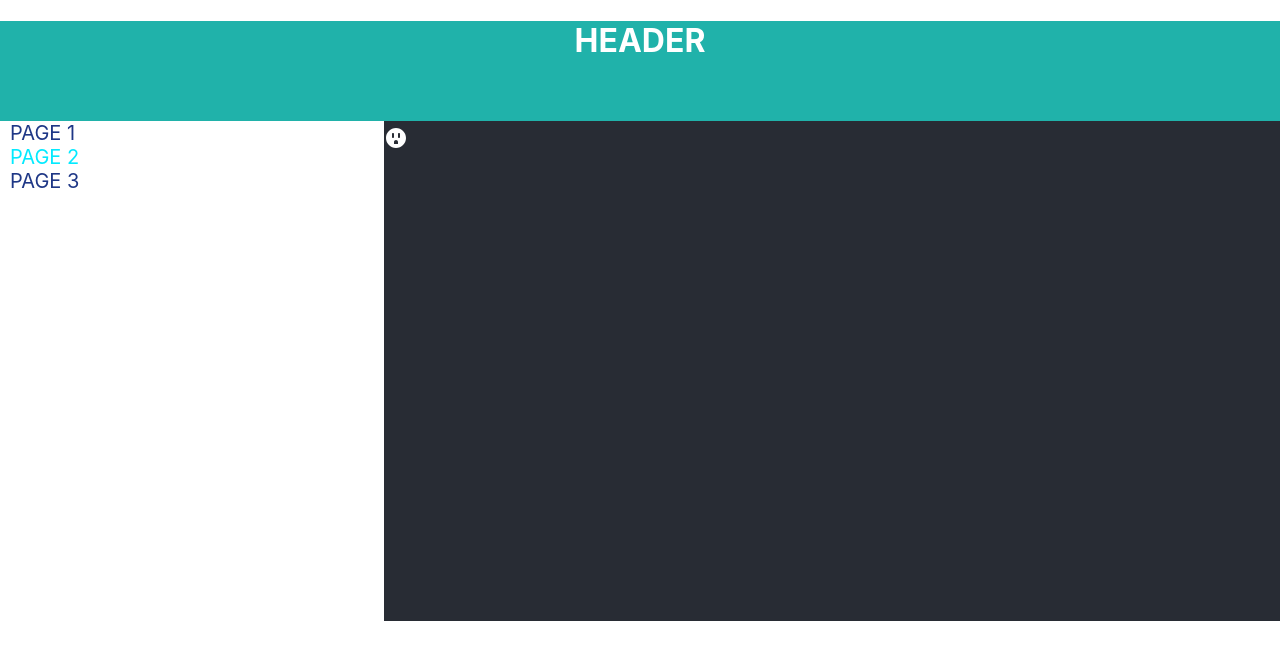
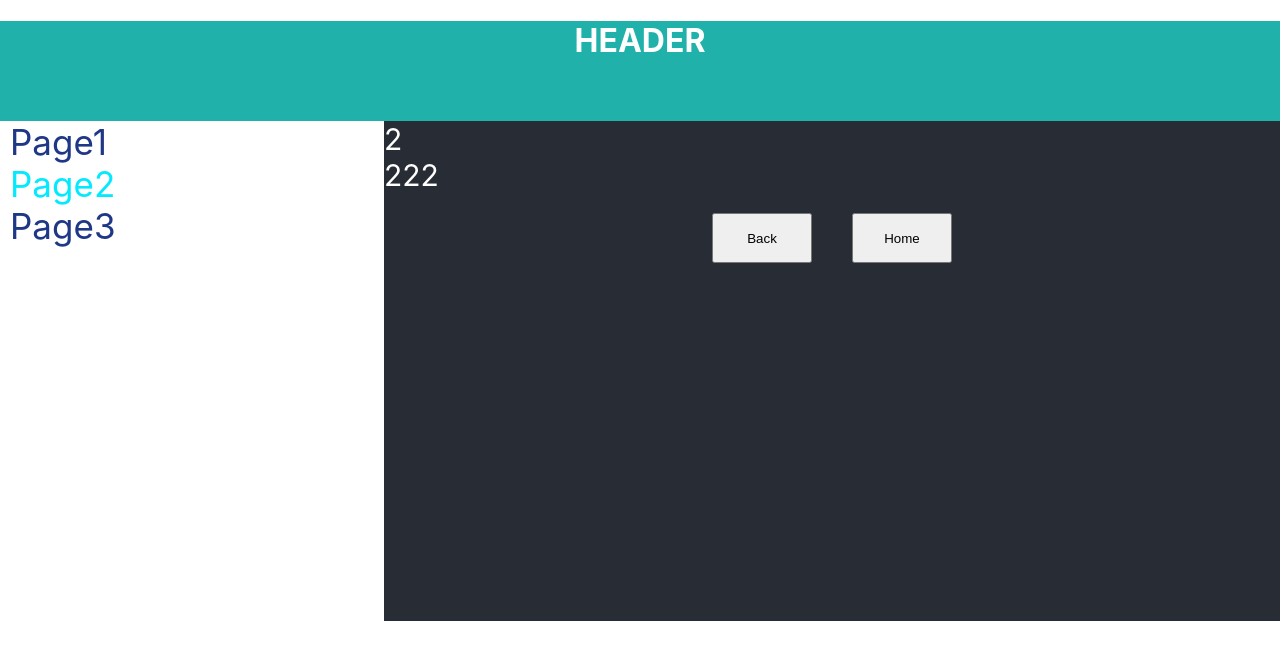
Before and after one commit to IJTINK7/new_practice, a React (Create React App) app: page /page/1 in a window 1280 px wide. Shown: the top 660 px of the page. Built offline with nearby package versions, Linux system fonts and the light colour scheme.

Commit message:
Final Routing practice

```diff
--- /dev/null
+++ b/src/App.css
@@ -0,0 +1,38 @@
+.App {
+  text-align: center;
+}
+
+.App-logo {
+  height: 40vmin;
+  pointer-events: none;
+}
+
+@media (prefers-reduced-motion: no-preference) {
+  .App-logo {
+    animation: App-logo-spin infinite 20s linear;
+  }
+}
+
+.App-header {
+  background-color: #282c34;
+  min-height: 100vh;
+  display: flex;
+  flex-direction: column;
+  align-items: center;
+  justify-content: center;
+  font-size: calc(10px + 2vmin);
+  color: white;
+}
+
+.App-link {
+  color: #61dafb;
+}
+
+@keyframes App-logo-spin {
+  from {
+    transform: rotate(0deg);
+  }
+  to {
+    transform: rotate(360deg);
+  }
+}
--- a/src/App.tsx
+++ b/src/App.tsx
@@ -1,44 +1,15 @@
 import React from 'react';
-import {Outlet} from "@mui/icons-material";
-import styles from "./components/Site.module.css";
-import {NavLink} from "react-router-dom";
-import styled from "styled-components";
+import './App.css';
+import {Site} from "./components/Site";
+
 
 function App() {
     return (
-        <>
-            <div className={styles.header}><h1>HEADER</h1></div>
-            <div className={styles.body}>
-                <div className={styles.nav}>
-                    <NavWrapper><NavLink to={'/page/0'}>PAGE 1</NavLink></NavWrapper>
-                    <NavWrapper><NavLink to={'/page/1'}>PAGE 2</NavLink></NavWrapper>
-                    <NavWrapper><NavLink to={'/page/2'}>PAGE 3</NavLink></NavWrapper>
-                </div>
-                <div className={styles.content}>
-                    <Outlet/>
-                </div>
-            </div>
-        </>
+        <div>
+            <Site/>
+        </div>
     );
 }
-export default App;
 
 
-const NavWrapper = styled.div`
-    margin-left: 10px;
-    font-size: 20px;
-
-    & > a {
-        text-decoration: none;
-        color: #1e3786;
-    }
-
-    & > a.active {
-        text-decoration: none;
-        color: #03eaff;
-    }
-
-    & > a:hover {
-        color: steelblue; /* Цвет ссылки */
-    }
-`
+export default App;
--- a/src/components/Content.tsx
+++ b/src/components/Content.tsx
@@ -1,14 +1,14 @@
 import React from 'react';
-import {useNavigate} from "react-router-dom";
+import { useNavigate } from 'react-router-dom';
 
-type ContentPropsType = {
+export type ContentPropsType = {
 	heading: number
 	about: number
 }
 
-export const Content = (props: ContentPropsType) => {
-	const navigate = useNavigate()
+export const Content = (props: any) => {
 
+	const navigate = useNavigate();
 	const onClickBackHandler = () => {
 		navigate(-1)
 	}
@@ -18,10 +18,8 @@ export const Content = (props: ContentPropsType) => {
 
 	return (
 		<div>
-			<div>
-				<div>{props.heading}</div>
-				<div>{props.about}</div>
-			</div>
+			<div>{props.heading}</div>
+			<div>{props.about}</div>
 			<div style={{display: "flex", justifyContent: "center"}}>
 				<button onClick={onClickBackHandler} style={{margin: "20px", width: "100px", height: "50px"}}>Back</button>
 				<button onClick={onClickHomeHandler} style={{margin: "20px", width: "100px", height: "50px"}}>Home</button>
--- a/src/components/Site.module.css
+++ b/src/components/Site.module.css
@@ -1,4 +1,4 @@
-.header{
+.header {
     background-color: lightseagreen;
     width: 100%;
     height: 100px;
@@ -8,6 +8,7 @@
 
 .body{
     display: flex;
+
 }
 
 .nav{
@@ -16,6 +17,7 @@
     width: 30%;
     color:#282c34;
     font-size: 30px;
+
 }
 
 .content{
@@ -26,6 +28,7 @@
     font-size: 30px;
 }
 
+
 .navLink{
     color: #282c34;
     text-decoration: none;
--- a/src/components/Site.tsx
+++ b/src/components/Site.tsx
@@ -1,19 +1,21 @@
 import React from 'react';
+import {Navigate, NavLink, Route, Routes} from 'react-router-dom';
 import styles from './Site.module.css'
-import {Error404} from "./pages/Error404";
-import {Navigate, NavLink, Route, Routes} from "react-router-dom";
 import {Page} from "./pages/Page";
 import {dataState} from "./dataState/dataState";
+import {Error404} from "./pages/Error404";
 import styled from "styled-components";
+
+
 export const Site = () => {
     return (
         <div>
             <div className={styles.header}><h1>HEADER</h1></div>
             <div className={styles.body}>
                 <div className={styles.nav}>
-                    <NavWrapper><NavLink to={"/page/0"}>Page 1</NavLink></NavWrapper>
-                    <NavWrapper><NavLink to={"/page/1"}>Page 2</NavLink></NavWrapper>
-                    <NavWrapper><NavLink to={"/page/2"}>Page 3</NavLink></NavWrapper>
+                    <NavWrapper><NavLink to={"/page/0"}>Page1</NavLink></NavWrapper>
+                    <NavWrapper><NavLink to={"/page/1"}>Page2</NavLink></NavWrapper>
+                    <NavWrapper><NavLink to={"/page/2"}>Page3</NavLink></NavWrapper>
                 </div>
                 <div className={styles.content}>
                    <Routes>
@@ -21,17 +23,16 @@ export const Site = () => {
                         <Route path={"/page/:stolenID"} element={<Page pages={dataState.pages}/>}/>
                        <Route path={"/*"} element={<Error404/>}/>
                    </Routes>
+
                 </div>
             </div>
         </div>
     );
 };
 
-//Обратите внимание,что ниже после styled.div используются обратные кавычки ` `, которые закрываются на 47-строке
-
 const NavWrapper = styled.div `
 	margin-left: 10px;
-font-size: 50px;
+	font-size: 35px;
 
 & > a {
 	text-decoration: none;
--- a/src/components/pages/Error404.tsx
+++ b/src/components/pages/Error404.tsx
@@ -2,8 +2,7 @@ import React from 'react';
 import {useNavigate} from "react-router-dom";
 
 export const Error404 = () => {
-	const navigate = useNavigate()
-
+    const navigate = useNavigate();
     const onClickBackHandler = () => {
         navigate(-1)
     }
@@ -13,11 +12,13 @@ export const Error404 = () => {
 
     return (
         <div>
-			<div>Error404</div>
+            Error404
             <div style={{display: "flex", justifyContent: "center"}}>
                 <button onClick={onClickBackHandler} style={{margin: "20px", width: "100px", height: "50px"}}>Back</button>
                 <button onClick={onClickHomeHandler} style={{margin: "20px", width: "100px", height: "50px"}}>Home</button>
             </div>
         </div>
+
+
     );
 };
--- a/src/components/pages/Page.tsx
+++ b/src/components/pages/Page.tsx
@@ -1,23 +1,21 @@
 import React from 'react';
 import {PagesType} from "../dataState/dataState";
 import {useParams} from "react-router-dom";
+import {Error404} from "./Error404";
+import {Content} from "../Content";
 import {HomePage} from "../HomePage";
-import {Content} from "../Content";
-import {Error404} from "./Error404";
 
-type PagePropsType={
+type PropsType = {
 	pages: PagesType[]
 }
-
-export const Page = (props:PagePropsType) => {
-	const params = useParams()
-	// {stolenID:"0"}
-	console.log(params)
+export const Page = (props: PropsType) => {
+	const params = useParams();
 	return(
-			Number(params.stolenID) === 0
+		Number(params.stolenID) === 0
 			? <HomePage heading={props.pages[Number(params.stolenID)].heading} about={props.pages[Number(params.stolenID)].about}/>
-			: props.pages[Number(params.stolenID)]
-			?<Content heading={props.pages[Number(params.stolenID)].heading} about={props.pages[Number(params.stolenID)].about}/>
+			:
+		props.pages[Number(params.stolenID)]
+			? <Content heading={props.pages[Number(params.stolenID)].heading} about={props.pages[Number(params.stolenID)].about}/>
 			: <Error404/>
 	);
 };
--- a/src/index.tsx
+++ b/src/index.tsx
@@ -1,18 +1,17 @@
 import React from 'react';
 import ReactDOM from 'react-dom/client';
 import './index.css';
+import App from './App';
 import reportWebVitals from './reportWebVitals';
-import {RouterProvider} from "react-router-dom";
-import {Router} from "./routes/Router"
+import {BrowserRouter} from "react-router-dom";
 
 const root = ReactDOM.createRoot(
   document.getElementById('root') as HTMLElement
 );
 root.render(
-  // <BrowserRouter>
-  //   <App />
-  // </BrowserRouter>
-    <RouterProvider router={Router}/>
+  <BrowserRouter>
+    <App />
+  </BrowserRouter>
 );
 
 // If you want to start measuring performance in your app, pass a function
--- a/src/routes/Router.tsx
+++ /dev/null
@@ -1,21 +0,0 @@
-import { createBrowserRouter } from "react-router-dom";
-import App from "../App";
-import {Error404} from "../components/pages/Error404";
-import {Page} from "../components/pages/Page";
-import {dataState} from "../components/dataState/dataState";
-
-export const Router = createBrowserRouter([
-	{
-		path: "/",
-		element: <App/>,
-		errorElement: <Error404/>,
-		children: [
-			{
-				path: "/page/:id",
-				element: (
-					<Page pages={dataState.pages}/>
-				),
-			},
-		],
-	},
-]);
```
Also changed, not shown: src/components/HomePage.tsx (+2 -5 lines), src/components/dataState/dataState.ts (+9 -7 lines), src/components/pages/PageTwo.tsx (+5 -5 lines). Lines whose indentation alone changed are shown as unchanged.
